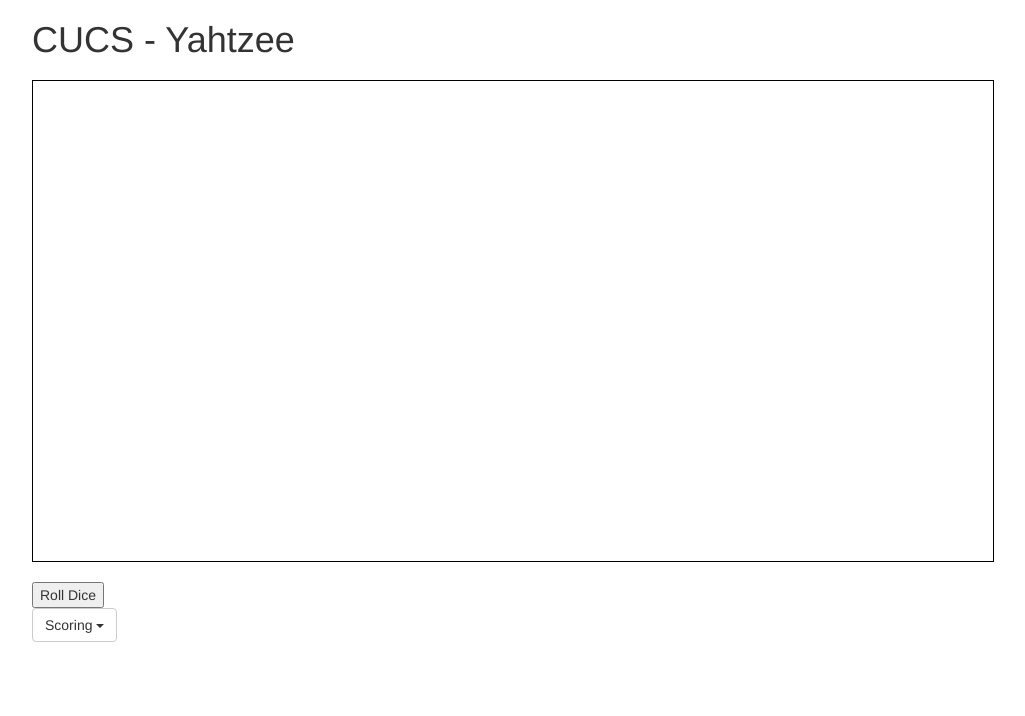
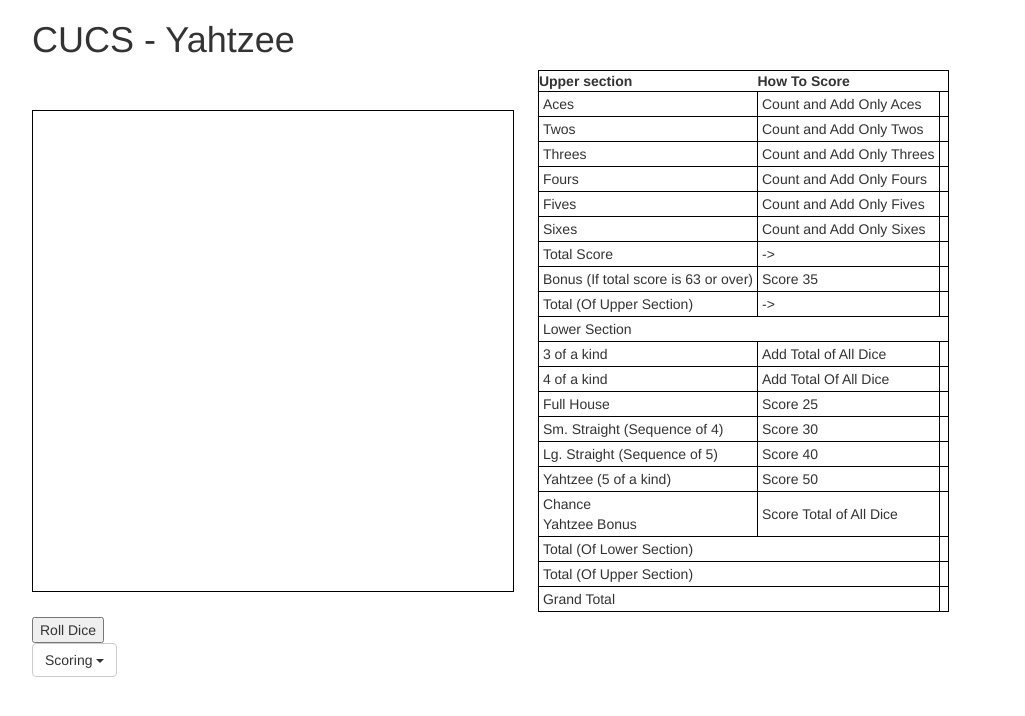
Before and after one commit to Djion/3308-Yahtzee-Project, a plain HTML site: page index.html in a window 1280 px wide. Shown: the whole page, without its empty margins (128-1153 px from the left). Drawn offline with nearby package versions, Linux system fonts and the light colour scheme.

Commit message:
Added scoring table

```diff
--- a/css/style.css
+++ b/css/style.css
@@ -4,7 +4,17 @@
 }
 
 #yahtzee {
-	display: block;
+	display: inline-block;
 	border: 1px solid black;
 	margin: 20px 0;
 }
+
+table {
+	display: inline-block;
+	margin-left: 20px;
+}
+
+tr, td {
+	border: 1px solid black;
+	padding: 2px 4px !important;
+}
--- a/index.html
+++ b/index.html
@@ -17,7 +17,110 @@
     <body>
         <div class="wrapper">
             <h1>CUCS - Yahtzee</h1>
-            <canvas id="yahtzee" width="960" height="480"></canvas>
+            <canvas id="yahtzee" width="480" height="480"></canvas>
+
+            <table>
+              <tr>
+                <th>Upper section</th>
+                <th>How To Score</th>
+                <th></th>
+              </tr>
+              <tr>
+                <td>Aces</td>
+                <td>Count and Add Only Aces</td>
+                <td></td>
+              </tr>
+              <tr>
+                <td>Twos</td>
+                <td>Count and Add Only Twos</td>
+                <td></td>
+              </tr>
+              <tr>
+                <td>Threes</td>
+                <td>Count and Add Only Threes</td>
+                <td></td>
+              </tr>
+              <tr>
+                <td>Fours</td>
+                <td>Count and Add Only Fours</td>
+                <td></td>
+              </tr>
+              <tr>
+                <td>Fives</td>
+                <td>Count and Add Only Fives</td>
+                <td></td>
+              </tr>
+              <tr>
+                <td>Sixes</td>
+                <td>Count and Add Only Sixes</td>
+                <td></td>
+              </tr>
+              <tr>
+                <td>Total Score</td>
+                <td>-&gt;</td>
+                <td></td>
+              </tr>
+              <tr>
+                <td>Bonus (If total score is 63 or over)</td>
+                <td>Score 35</td>
+                <td></td>
+              </tr>
+              <tr>
+                <td>Total (Of Upper Section)</td>
+                <td>-&gt;</td>
+                <td></td>
+              </tr>
+              <tr>
+                <td colspan="3">Lower Section</td>
+              </tr>
+              <tr>
+                <td>3 of a kind</td>
+                <td>Add Total of All Dice</td>
+                <td></td>
+              </tr>
+              <tr>
+                <td>4 of a kind</td>
+                <td>Add Total Of All Dice</td>
+                <td></td>
+              </tr>
+              <tr>
+                <td>Full House</td>
+                <td>Score 25</td>
+                <td></td>
+              </tr>
+              <tr>
+                <td>Sm. Straight (Sequence of 4)</td>
+                <td>Score 30</td>
+                <td></td>
+              </tr>
+              <tr>
+                <td>Lg. Straight (Sequence of 5)</td>
+                <td>Score 40</td>
+                <td></td>
+              </tr>
+              <tr>
+                <td>Yahtzee (5 of a kind)</td>
+                <td>Score 50</td>
+                <td></td>
+              </tr>
+              <tr>
+                <td>Chance<br>Yahtzee Bonus</td>
+                <td>Score Total of All Dice</td>
+                <td></td>
+              </tr>
+              <tr>
+                <td colspan="2">Total (Of Lower Section)</td>
+                <td></td>
+              </tr>
+              <tr>
+                <td colspan="2">Total (Of Upper Section)</td>
+                <td></td>
+              </tr>
+              <tr>
+                <td colspan="2">Grand Total</td>
+                <td></td>
+              </tr>
+            </table>
 
             <!-- Simple button to roll the dice -->
             <button id="rollButton">Roll Dice</button>
```
Lines whose indentation alone changed are shown as unchanged.
